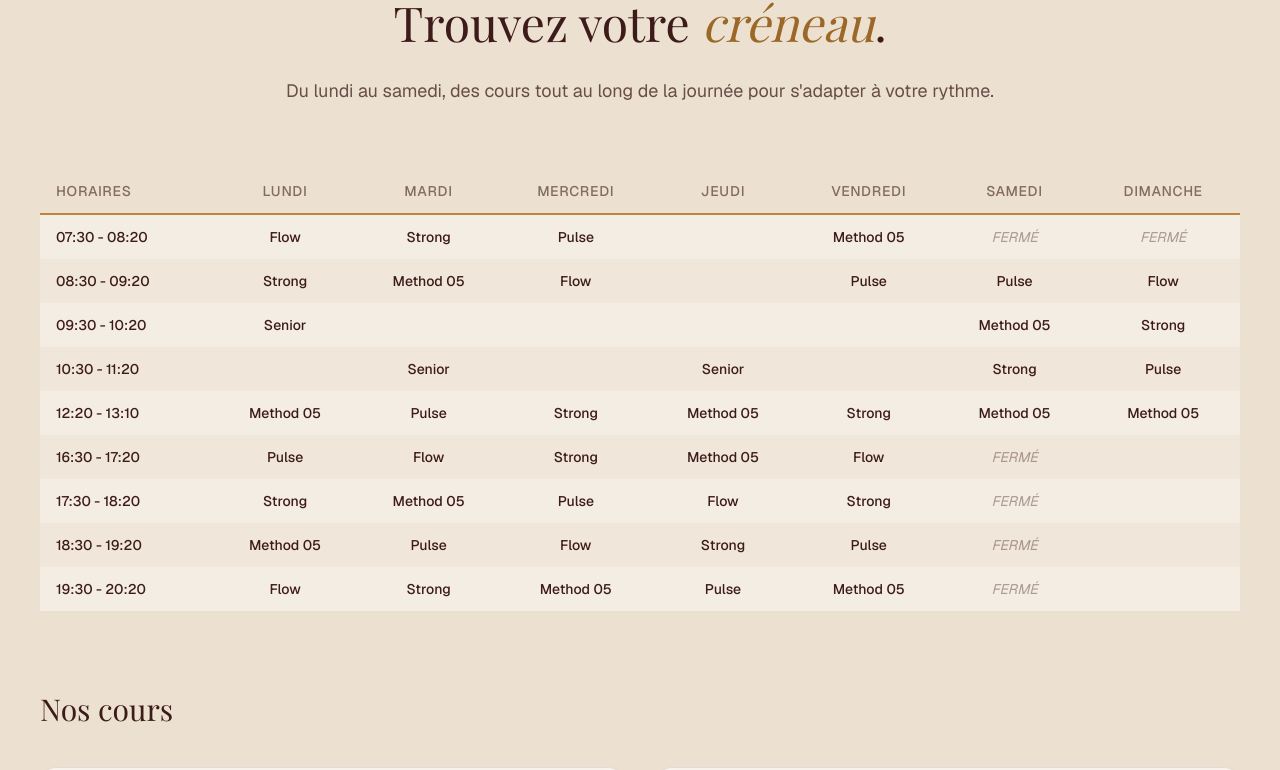
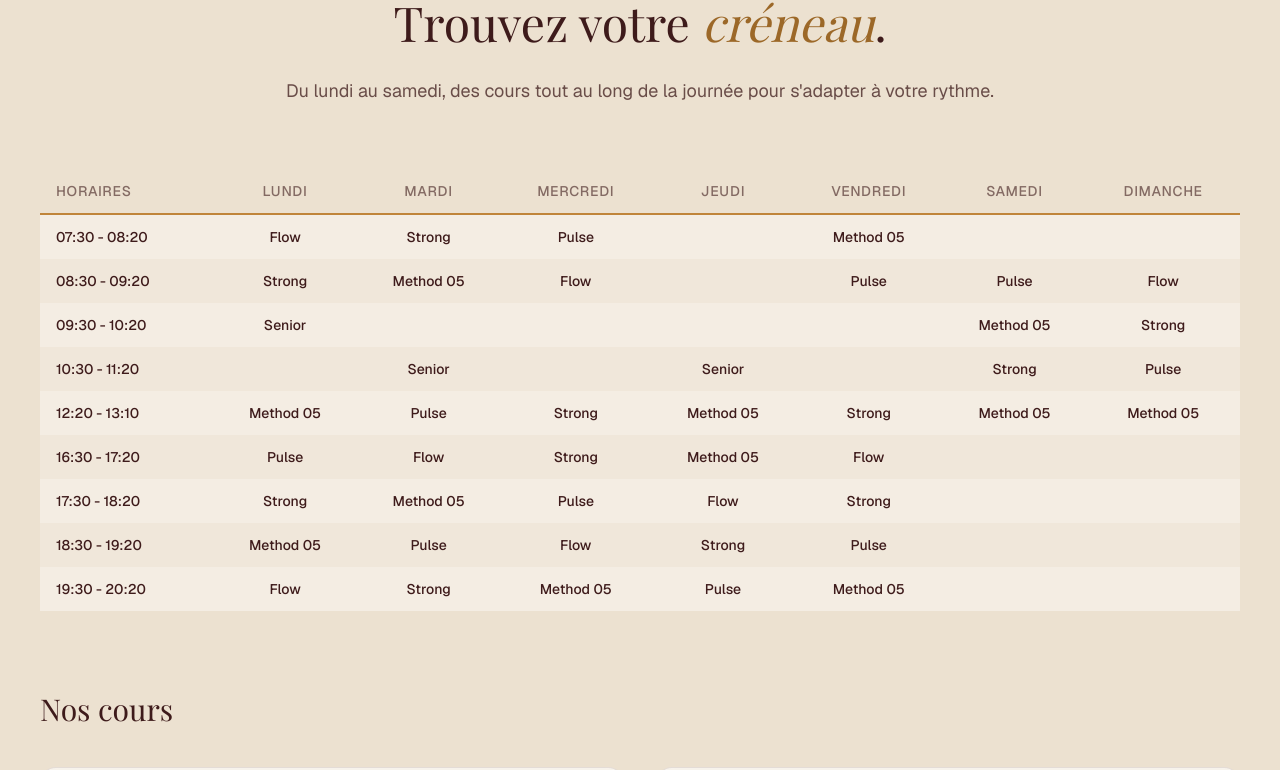
Before and after one commit to Agence-Grey/maison-05, a Next.js app: page / in a window 1280 px wide. Shown: the part 7387-8157 px from the top of the page. Built offline with nearby package versions, Linux system fonts and the light colour scheme; a web font is replaced by a local one.

Commit message:
fix: retirer les mentions FERMÉ du planning et corriger la faute du tarif sénior

```diff
--- a/src/components/Planning.tsx
+++ b/src/components/Planning.tsx
@@ -12,7 +12,6 @@ const days = [
 ];
 
 function getCourseStyle(course: string): string {
-  if (course === "FERMÉ") return "text-bordeaux/40 italic";
   if (!course) return "";
   return "font-medium text-bordeaux";
 }
--- a/src/data/content.ts
+++ b/src/data/content.ts
@@ -372,7 +372,7 @@ export const tarifsContent: TarifsContent = {
     { name: "Signature Maison 05", price: "179 €", detail: "8 cours / mois" },
     { name: "Illimité", price: "249 €", detail: "cours illimités" },
   ],
-  seniorNote: "Tarif Sénior : 24 € la séance · réservé au 60 ans et +",
+  seniorNote: "Tarif Sénior : 24 € la séance · réservé aux 60 ans et +",
 };
 
 export const planningContent: PlanningContent = {
@@ -389,8 +389,8 @@ export const planningContent: PlanningContent = {
       wednesday: "Pulse",
       thursday: "",
       friday: "Method 05",
-      saturday: "FERMÉ",
-      sunday: "FERMÉ",
+      saturday: "",
+      sunday: "",
     },
     {
       time: "08:30 - 09:20",
@@ -439,7 +439,7 @@ export const planningContent: PlanningContent = {
       wednesday: "Strong",
       thursday: "Method 05",
       friday: "Flow",
-      saturday: "FERMÉ",
+      saturday: "",
       sunday: "",
     },
     {
@@ -449,7 +449,7 @@ export const planningContent: PlanningContent = {
       wednesday: "Pulse",
       thursday: "Flow",
       friday: "Strong",
-      saturday: "FERMÉ",
+      saturday: "",
       sunday: "",
     },
     {
@@ -459,7 +459,7 @@ export const planningContent: PlanningContent = {
       wednesday: "Flow",
       thursday: "Strong",
       friday: "Pulse",
-      saturday: "FERMÉ",
+      saturday: "",
       sunday: "",
     },
     {
@@ -469,7 +469,7 @@ export const planningContent: PlanningContent = {
       wednesday: "Method 05",
       thursday: "Pulse",
       friday: "Method 05",
-      saturday: "FERMÉ",
+      saturday: "",
       sunday: "",
     },
   ],
```
